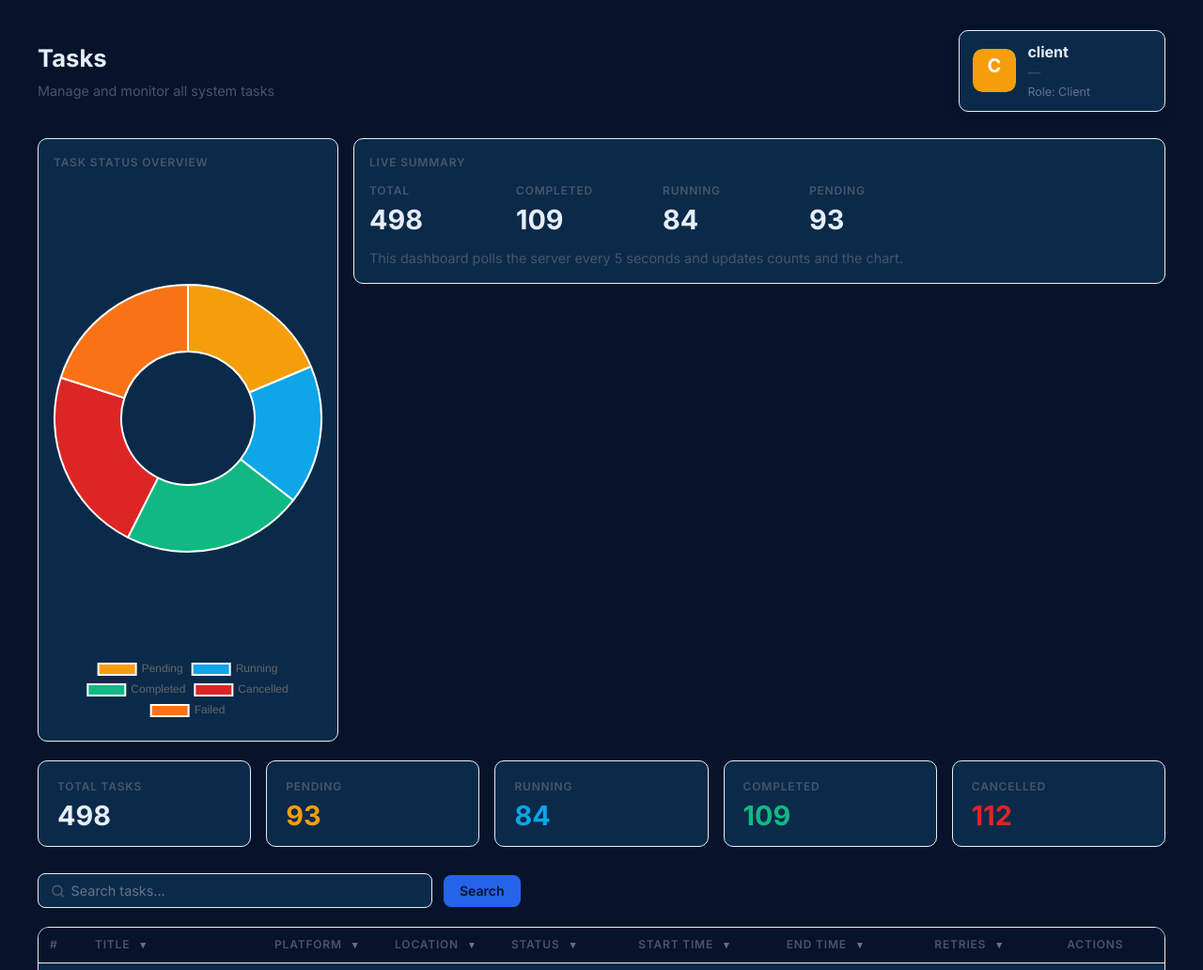
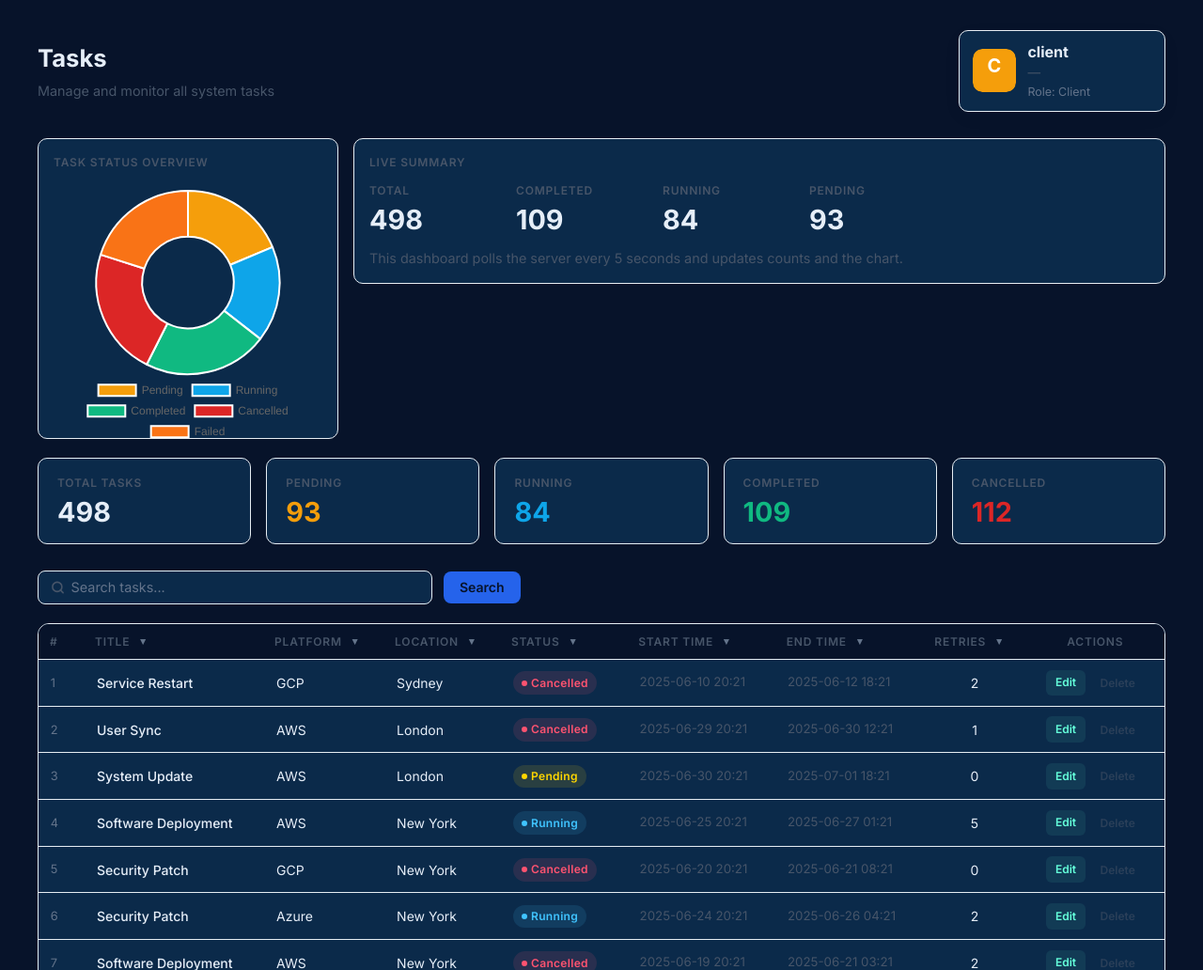
Before and after one commit to Brandon-Niles/Software-Agile-Assignment, a Django app: page /tasks/ in a window 1280 px wide. Shown: the part 62-1094 px from the top of the page at 94% size. Run offline with Django 5.2, Linux system fonts and the light colour scheme; a user stored in the database is signed in; data comes from the database, SQL or seed files in the repository.

Commit message:
fixing image issue

```diff
--- a/task-management-app/main/templates/main/task_system.html
+++ b/task-management-app/main/templates/main/task_system.html
@@ -128,7 +128,7 @@
             transition: border-color 0.2s, transform 0.15s;
         }
         /* Chart card fixed size to avoid stretching the page */
-        .chart-card { min-height: 320px; display:flex; flex-direction:column; }
+        .chart-card { min-height: 320px; max-height: 320px; display:flex; flex-direction:column; overflow:hidden; }
         .chart-card canvas { width:100% !important; height:100% !important; display:block }
         .stat-card:hover { border-color: var(--border-light); transform: translateY(-1px); }
         .stat-card .stat-label {
@@ -403,9 +403,9 @@
 
         <!-- Interactive Dashboard (charts) -->
         <div style="display:grid;grid-template-columns:320px 1fr;gap:1rem;margin-bottom:1.25rem;align-items:start;">
-            <div class="stat-card" style="padding:1rem;min-height:220px;">
+            <div class="stat-card chart-card" style="padding:1rem;max-height:320px;overflow:hidden;">
                 <div class="stat-label">Task Status Overview</div>
-                <canvas id="statusChart" width="300" height="200" style="margin-top:0.8rem"></canvas>
+                <canvas id="statusChart" style="margin-top:0.8rem"></canvas>
             </div>
             <div class="stat-card" style="padding:1rem;">
                 <div class="stat-label">Live Summary</div>
```
